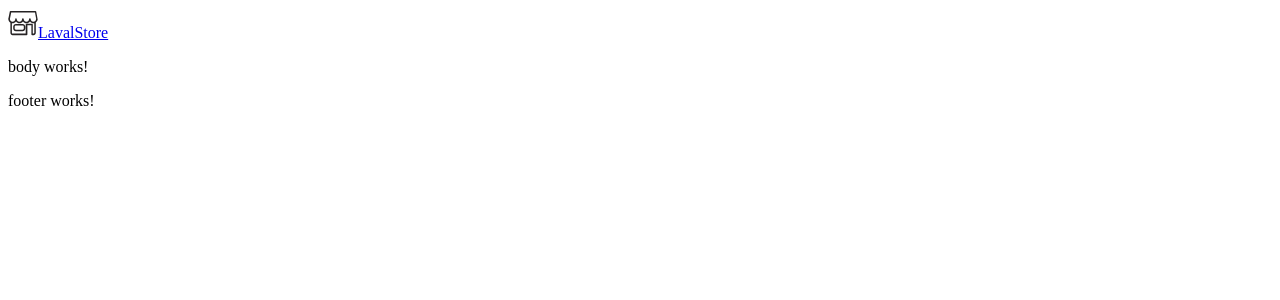
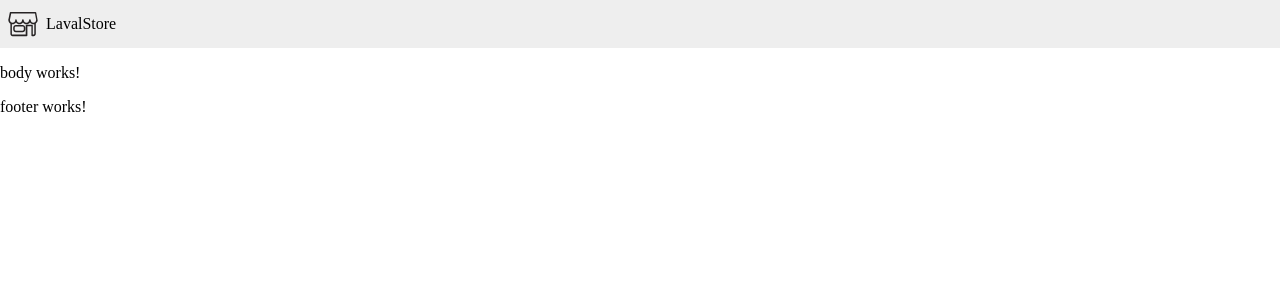
Before and after one commit to jlg-formation/fuj-oct19, an Angular app in the folder front/: page / in a window 1280 px wide. Shown: the top 300 px of the page. Built offline with nearby package versions, Linux system fonts and the light colour scheme.

Commit message:
header css ok

```diff
--- a/front/src/app/layout/header/header.component.scss
+++ b/front/src/app/layout/header/header.component.scss
@@ -0,0 +1,14 @@
+header {
+  background: #eee;
+  height: 3em;
+
+  a {
+    display: flex;
+    align-items: center;
+    height: 100%;
+    padding-left: 0.5em;
+    span {
+      padding-left: 0.5em;
+    }
+  }
+}
--- a/front/src/styles.scss
+++ b/front/src/styles.scss
@@ -1 +1,8 @@
 /* You can add global styles to this file, and also import other style files */
+@import "../node_modules/normalize.css/normalize.css";
+
+
+a {
+  text-decoration: inherit;
+  color: inherit;
+}
```
